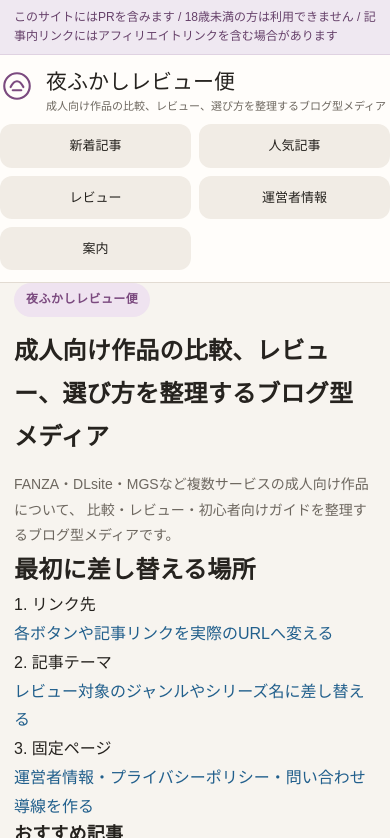
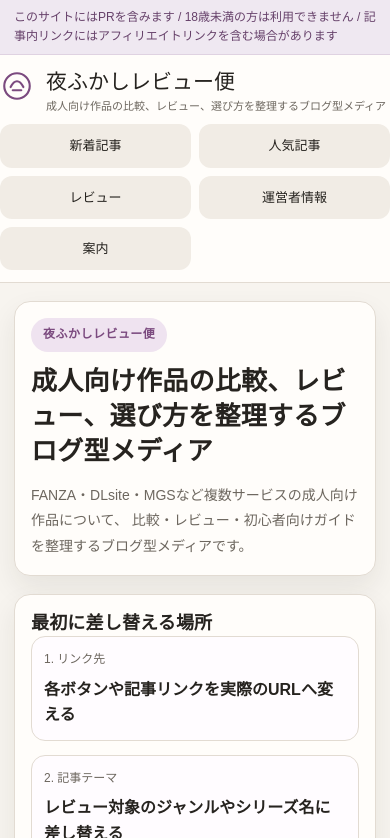
Before and after one commit to ryo-tools/adult-review-blog, a Jekyll site: the page built from index.html, in a window 390 px wide. Shown: the top 838 px of the page. Built offline with Jekyll 4.4.1, drawn with Linux system fonts in a browser that asks for light colours; grey boxes are pictures that could not be loaded.

Commit message:
Update style.css

```diff
--- a/assets/css/style.css
+++ b/assets/css/style.css
@@ -12,8 +12,8 @@
   --radius: 18px;
   --shadow: 0 12px 28px rgba(38, 35, 31, 0.08);
   --content: 1120px;
-  --home-side: 280px;
-  --home-gap: 18px;
+  --side: 280px;
+  --gap: 18px;
 }
 
 * {
@@ -63,10 +63,13 @@
   letter-spacing: 0.01em;
 }
 
-p,
+p {
+  margin: 0 0 1em;
+}
+
 ul,
 ol {
-  margin: 0;
+  margin: 0 0 1em;
 }
 
 .wrap,
@@ -119,8 +122,8 @@
 .brand svg {
   width: 42px;
   height: 42px;
+  flex: 0 0 42px;
   color: var(--accent);
-  flex: 0 0 42px;
 }
 
 .brand-title {
@@ -146,35 +149,35 @@
   font-size: 14px;
 }
 
+.site-header nav li,
+nav li {
+  margin: 0;
+  padding: 0;
+}
+
 .site-header nav a,
 nav a {
   color: var(--text);
 }
 
-.home {
-  padding-top: 34px;
-  padding-bottom: 42px;
+.hero {
+  padding: 34px 0 24px;
 }
 
-.home-grid {
+.hero-grid,
+.layout {
   display: grid;
-  grid-template-columns: minmax(0, 1fr) var(--home-side);
-  gap: var(--home-gap);
+  grid-template-columns: minmax(0, 1fr) var(--side);
+  gap: var(--gap);
   align-items: start;
 }
 
-.home-main,
-.home-side {
-  min-width: 0;
+.layout {
+  padding: 12px 0 42px;
 }
 
-.home-main > * + *,
-.home-side > * + * {
-  margin-top: 18px;
-}
-
-.hero-card,
-.side-card,
+.panel,
+.box,
 .post-card,
 .work-article,
 .footer-grid {
@@ -184,12 +187,17 @@
   box-shadow: var(--shadow);
 }
 
-.hero-card {
+.hero-main {
   padding: 30px;
 }
 
+.hero-side,
+.box {
+  padding: 16px;
+}
+
 .eyebrow,
-.post-chip {
+.tag {
   display: inline-flex;
   align-items: center;
   border-radius: 999px;
@@ -198,27 +206,55 @@
 }
 
 .eyebrow {
+  margin-bottom: 12px;
   padding: 6px 12px;
   background: var(--accent-soft);
   color: var(--accent);
   letter-spacing: 0.04em;
-  margin-bottom: 12px;
 }
 
-.hero-card h1 {
+.hero h1,
+.work-title {
   font-size: clamp(28px, 4vw, 42px);
   line-height: 1.25;
 }
 
-.lead {
+.lead,
+.work-description {
   max-width: 60ch;
-  margin-top: 14px;
+  margin: 14px 0 0;
   font-size: 16px;
   color: var(--muted);
 }
 
-.home-section {
-  margin: 0;
+.mini-list,
+.cards {
+  display: grid;
+  gap: 14px;
+}
+
+.mini-card {
+  padding: 12px;
+  border: 1px solid var(--line);
+  border-radius: 14px;
+  background: #fffcff;
+}
+
+.mini-card .cat {
+  margin-bottom: 6px;
+  font-size: 12px;
+  color: var(--muted);
+}
+
+.mini-card a {
+  display: block;
+  color: var(--text);
+  font-weight: 700;
+  line-height: 1.6;
+}
+
+.section {
+  margin-bottom: 28px;
 }
 
 .section-head {
@@ -229,16 +265,12 @@
   margin-bottom: 14px;
 }
 
-.section-head h2,
-.side-card h2,
+.section-title,
+.sidebar-title,
+.hero-side h2,
 .work-body h2 {
   font-size: 20px;
   line-height: 1.4;
-}
-
-.post-list {
-  display: grid;
-  gap: 14px;
 }
 
 .post-card {
@@ -255,14 +287,14 @@
   text-decoration: none;
 }
 
-.post-card-thumb {
+.thumb {
   position: relative;
+  overflow: hidden;
   aspect-ratio: 16 / 6.2;
-  overflow: hidden;
   background: linear-gradient(135deg, #efe3f0, #f7f1f7 52%, #dddfe7);
 }
 
-.post-card-thumb::after {
+.thumb::after {
   content: "レビュー記事";
   position: absolute;
   right: 14px;
@@ -275,56 +307,45 @@
   font-size: 12px;
 }
 
-.post-card-thumb img {
+.thumb img {
   width: 100%;
   height: 100%;
   object-fit: cover;
 }
 
-.post-card-body {
+.post-body {
   padding: 14px 14px 16px;
 }
 
-.post-meta-row,
-.post-tags {
+.tags {
   display: flex;
   flex-wrap: wrap;
-  gap: 8px 12px;
-}
-
-.post-meta-row {
+  gap: 8px;
   margin-bottom: 10px;
   font-size: 12px;
   color: var(--muted);
 }
 
-.post-tags {
-  margin-top: 10px;
-}
-
-.post-chip {
+.tag {
   padding: 5px 10px;
   background: #f2ebf5;
   color: #715778;
 }
 
-.post-card h3 {
+.post-title {
+  margin: 0 0 8px;
   font-size: 18px;
   line-height: 1.5;
 }
 
-.post-card p {
-  margin-top: 8px;
+.post-excerpt {
+  margin: 0;
   font-size: 13px;
   color: var(--muted);
 }
 
-.side-card {
-  padding: 16px;
-}
-
-.side-list,
-.side-post-list,
+.sidebar-post-list,
+.cat-list,
 .footer-links {
   display: grid;
   gap: 8px;
@@ -333,53 +354,29 @@
   list-style: none;
 }
 
-.side-list a,
-.side-post-list a {
+.sidebar-post-list a,
+.cat-list a {
   display: block;
   color: var(--text);
 }
 
-.side-post-list strong {
+.sidebar-post-list strong {
   display: block;
   font-size: 14px;
   line-height: 1.55;
 }
 
-.side-post-list time {
+.sidebar-post-list time {
   display: block;
   margin-top: 4px;
   font-size: 12px;
   color: var(--muted);
 }
 
-.side-card p {
+.box p {
+  margin: 0;
   font-size: 14px;
   color: var(--muted);
-}
-
-.guide-list {
-  display: grid;
-  gap: 10px;
-}
-
-.guide-item {
-  padding: 12px;
-  border: 1px solid var(--line);
-  border-radius: 14px;
-  background: #fffcff;
-}
-
-.guide-label {
-  display: block;
-  margin-bottom: 6px;
-  font-size: 12px;
-  color: var(--muted);
-}
-
-.guide-item p {
-  font-size: 14px;
-  line-height: 1.7;
-  color: var(--text);
 }
 
 .work-page {
@@ -400,16 +397,11 @@
 }
 
 .work-title {
-  font-size: clamp(28px, 4vw, 42px);
-  line-height: 1.25;
   margin: 14px 0;
 }
 
 .work-description {
-  max-width: 60ch;
   margin-bottom: 18px;
-  font-size: 16px;
-  color: var(--muted);
 }
 
 .work-thumb {
@@ -425,6 +417,7 @@
 .work-body h3 {
   margin: 24px 0 10px;
   font-size: 18px;
+  color: var(--text);
 }
 
 .work-body p,
@@ -434,7 +427,6 @@
 
 .work-body ul,
 .work-body ol {
-  margin-top: 0.5em;
   padding-left: 20px;
 }
 
@@ -471,6 +463,7 @@
   padding: 34px 0 60px;
   color: var(--muted);
   background: transparent;
+  border: 0;
 }
 
 .footer-grid {
@@ -481,12 +474,13 @@
 }
 
 .footer-grid h2 {
+  margin-bottom: 14px;
   font-size: 20px;
   line-height: 1.4;
-  margin-bottom: 14px;
 }
 
 .footer-grid p {
+  margin: 0;
   font-size: 14px;
   color: var(--muted);
 }
@@ -505,7 +499,8 @@
 }
 
 @media (max-width: 980px) {
-  .home-grid,
+  .hero-grid,
+  .layout,
   .footer-grid {
     grid-template-columns: 1fr;
   }
@@ -573,31 +568,41 @@
   }
 
   .topbar .wrap {
-    padding-top: 8px;
-    padding-bottom: 8px;
     font-size: 12px;
     line-height: 1.6;
   }
 
-  .home {
-    padding-top: 18px;
-    padding-bottom: 28px;
+  .hero {
+    padding: 18px 0 14px;
   }
 
-  .hero-card,
-  .side-card,
+  .hero-main,
+  .hero-side,
+  .box,
   .work-article,
   .footer-grid {
     padding: 16px;
     border-radius: 16px;
   }
 
-  .home-main > * + *,
-  .home-side > * + * {
-    margin-top: 14px;
+  .section {
+    margin-bottom: 18px;
   }
 
-  .hero-card h1,
+  .section-head {
+    align-items: center;
+    margin-bottom: 10px;
+  }
+
+  .section-title,
+  .sidebar-title,
+  .hero-side h2,
+  .work-body h2,
+  .footer-grid h2 {
+    font-size: 18px;
+  }
+
+  .hero h1,
   .work-title {
     font-size: 26px;
     line-height: 1.35;
@@ -609,30 +614,18 @@
     line-height: 1.8;
   }
 
-  .section-head {
-    margin-bottom: 10px;
-    align-items: center;
-  }
-
-  .section-head h2,
-  .side-card h2,
-  .work-body h2,
-  .footer-grid h2 {
-    font-size: 18px;
-  }
-
-  .post-card h3 {
+  .post-title {
     font-size: 17px;
   }
 
-  .post-card p,
-  .guide-item p,
-  .footer-grid p,
-  .side-card p {
+  .post-excerpt,
+  .box p,
+  .footer-grid p {
     font-size: 13px;
+    line-height: 1.8;
   }
 
-  .post-card-thumb {
+  .thumb {
     aspect-ratio: 16 / 7.2;
   }
 
@@ -655,8 +648,7 @@
     font-size: 21px;
   }
 
-  .post-meta-row,
-  .post-tags {
+  .tags {
     gap: 8px;
   }
 }
```
